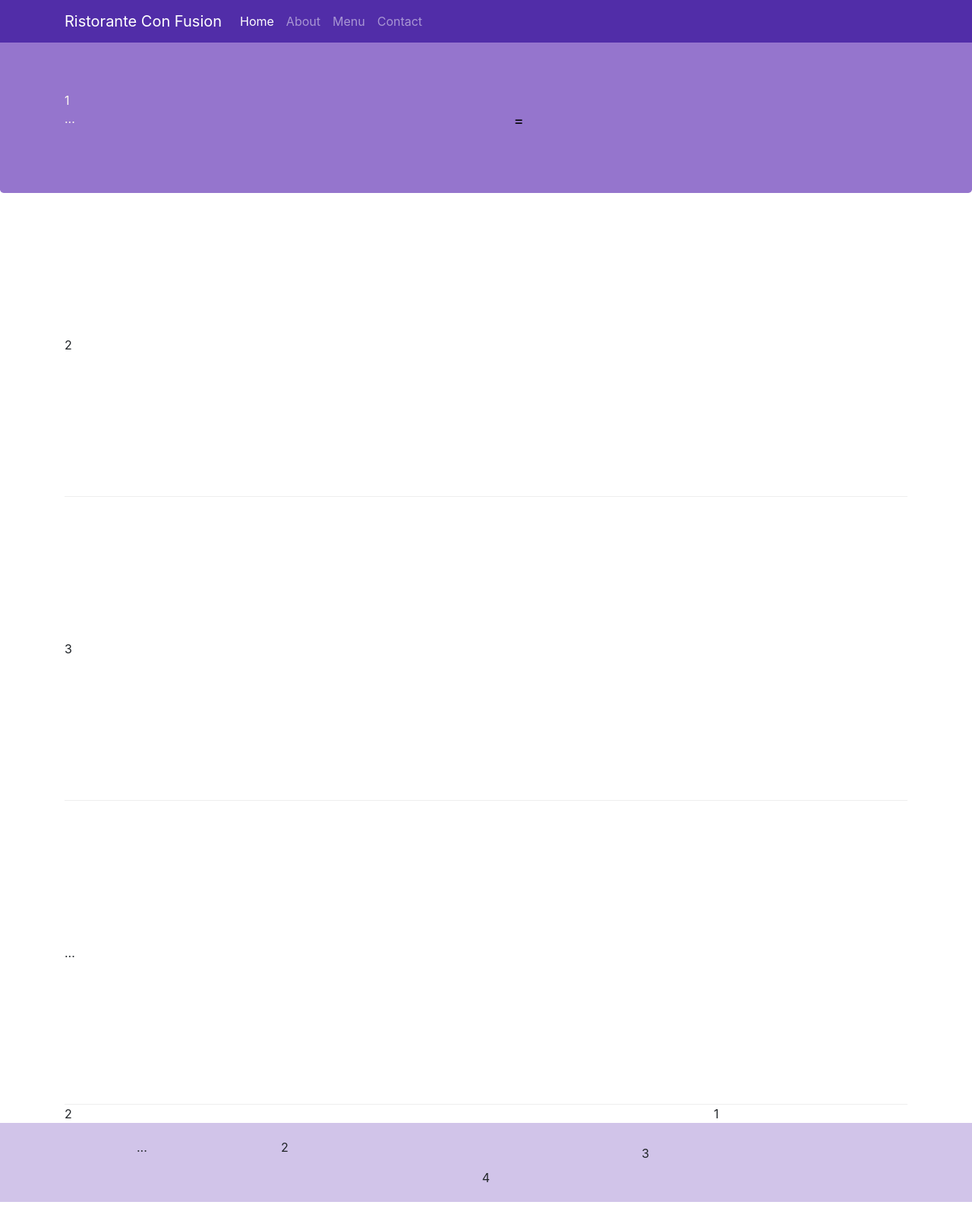
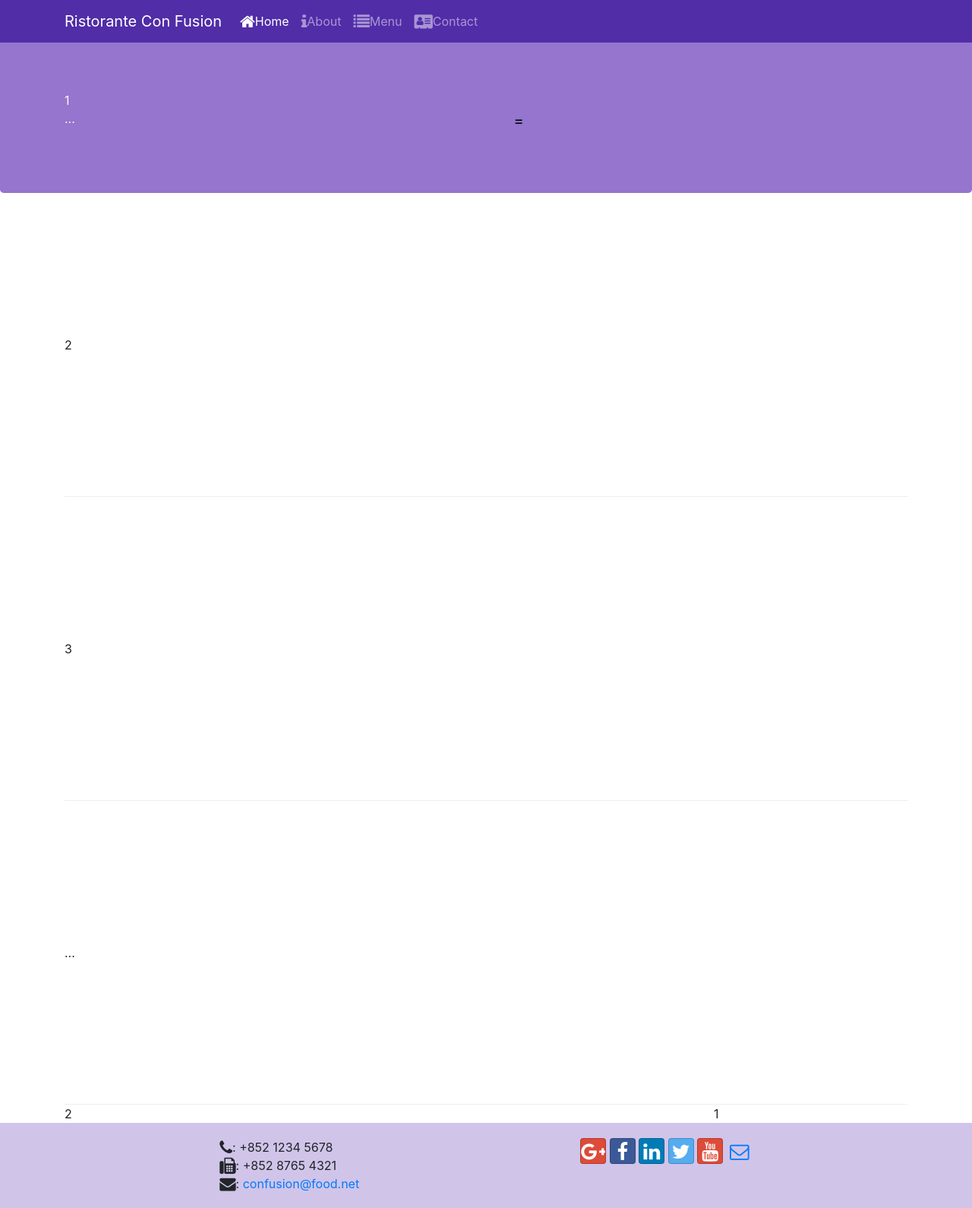
Before and after one commit to Anhthu02tranthi/git-test-04, a website: page index.html in a window 1280 px wide. Shown: the whole page at 76% size. Drawn offline with nearby package versions, Linux system fonts and the light colour scheme.

Commit message:
Icon Fonts

```diff
--- a/index.html
+++ b/index.html
@@ -9,6 +9,9 @@
     <!-- Bootstrap CSS -->
     <link rel="stylesheet" href="node_modules/bootstrap/dist/css/bootstrap.min.css">
     <link rel="stylesheet" href="CSS/styles.css">
+    <link rel="stylesheet" href="node_modules/font-awesome/css/font-awesome.min.css">
+    <link rel="stylesheet" href="node_modules/bootstrap-social/bootstrap-social.css">
+
     <title>Home</title>
 </head>
 <body>
@@ -24,10 +27,14 @@
                     <div class="container">
                        <a class="navbar-brand" href="#">Ristorante Con Fusion</a>
                             <ul class="navbar-nav mr-auto">
-                                <li class="nav-item active"><a class="nav-link" href="#">Home</a></li>
-                                <li class="nav-item"><a class="nav-link" href="./aboutus.html">About</a></li>
-                                <li class="nav-item"><a class="nav-link" href="#">Menu</a></li>
-                                <li class="nav-item"><a class="nav-link" href="#">Contact</a></li>
+                                <li class="nav-item active"><a class="nav-link" href="#"><span
+                                    class="fa fa-home fa-lg"></span>Home</a></li>
+                                <li class="nav-item"><a class="nav-link" href="./aboutus.html"><span
+                                    class="fa fa-info fa-lg"></span>About</a></li>
+                                <li class="nav-item"><a class="nav-link" href="#"><span
+                                    class="fa fa-list fa-lg"></span>Menu</a></li>
+                                <li class="nav-item"><a class="nav-link" href="#"><span
+                                    class="fa fa-address-card fa-lg"></span>Contact</a></li>
                             </ul>
                     </div>
             </nav>
@@ -66,15 +73,22 @@
     <footer class="footer">
         <div class="container">
             <div class="row justify-content-center">
-                <div class="col-4 offset-1 col-sm-2">
-                    <ul class="list-unstyled"> ... </ul>
+
+                <div class="col-7 col-sm-5">
+                    <i class="fa fa-phone fa-lg"></i>: +852 1234 5678<br>
+                    <i class="fa fa-fax fa-lg"></i>: +852 8765 4321<br>
+                    <i class="fa fa-envelope fa-lg"></i>:
+                    <a href="mailto:confusion@food.net">confusion@food.net</a>
                 </div>
 
-                <div class="col-7 col-sm-5"> 2 </div>
-
-                <div class="col-12 col-sm-4 align-self-center"> 3 </div>
-
-                <div class="col-auto text-center"> 4 </div>
+                <div class="col-auto text-center">
+                    <a class="btn btn-social-icon btn-google" href="http://google.com/+"><i class="fa fa-google-plus"></i></a>
+                    <a class="btn btn-social-icon btn-facebook" href="http://www.facebook.com/profile.php?id="><i class="fa fa-facebook"></i></a>
+                    <a class="btn btn-social-icon btn-linkedin" href="http://www.linkedin.com/in/"><i class="fa fa-linkedin"></i></a>
+                    <a class="btn btn-social-icon btn-twitter" href="http://twitter.com/"><i class="fa fa-twitter"></i></a>
+                    <a class="btn btn-social-icon btn-google" href="http://youtube.com/"><i class="fa fa-youtube"></i></a>
+                    <a class="btn btn-social-icon" href="mailto:"><i class="fa fa-envelope-o"></i></a>
+                 </div>
             </div>
         </div>
     </footer>
--- a/package.json
+++ b/package.json
@@ -13,6 +13,8 @@
   },
   "dependencies": {
     "bootstrap": "^4.0.0",
+    "bootstrap-social": "^5.1.1",
+    "font-awesome": "^4.7.0",
     "jquery": "^3.3.1",
     "popper.js": "^1.12.9"
   }
```
Also changed, not shown: aboutus.html (+8 -4 lines), 1 other file.
